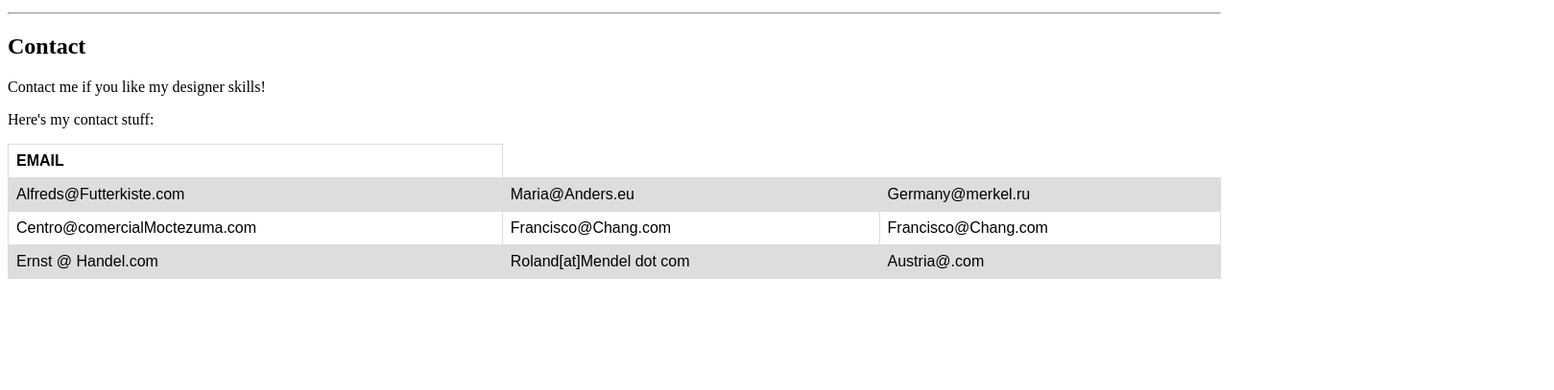
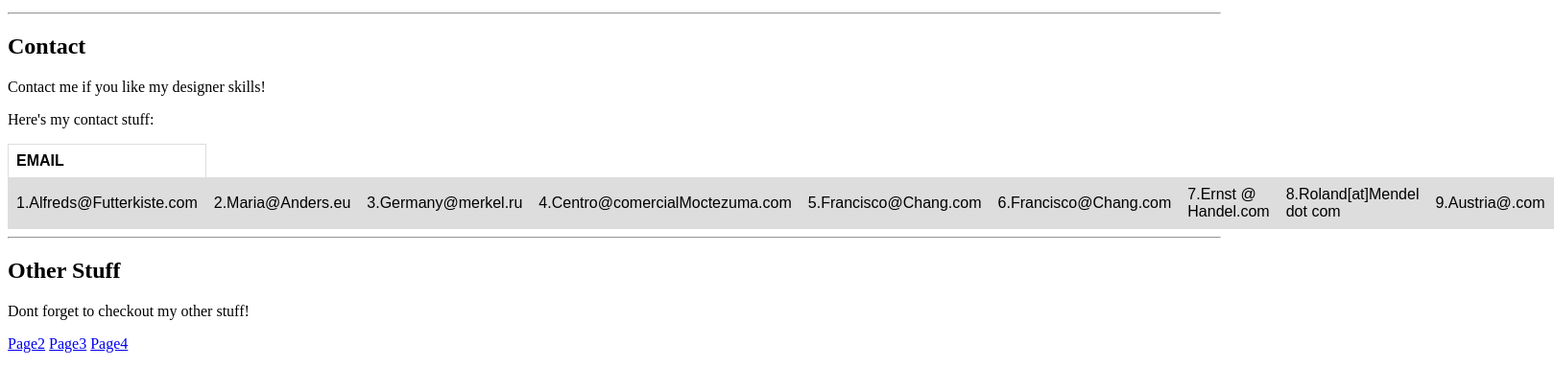
Before and after one commit to EricTalv/EricTalv.github.io, a plain HTML site: page index.html in a window 1280 px wide. Shown: the part 101-508 px from the top of the page at 96% size, 1619 px wide, since content can reach past the window. Drawn offline with Linux system fonts and the light colour scheme.

Commit message:
Added more pages and styling

```diff
--- a/index.html
+++ b/index.html
@@ -32,20 +32,21 @@
 				<th>EMAIL</th>
 			</tr>
 			<tr>
-				<td>Alfreds@Futterkiste.com</td>
-				<td>Maria@Anders.eu</td>
-				<td>Germany@merkel.ru</td>
-			</tr>
-			<tr>
-				<td>Centro@comercialMoctezuma.com</td>
-				<td>Francisco@Chang.com</td>
-				<td>Francisco@Chang.com</td>
-			</tr>
-			<tr>
-				<td>Ernst @ Handel.com</td>
-				<td>Roland[at]Mendel dot com</td>
-				<td>Austria@.com</td>
-			</tr>
+				<td>1.Alfreds@Futterkiste.com</td>
+				<td>2.Maria@Anders.eu</td>
+				<td>3.Germany@merkel.ru</td>
+				<td>4.Centro@comercialMoctezuma.com</td>
+				<td>5.Francisco@Chang.com</td>
+				<td>6.Francisco@Chang.com</td>
+				<td>7.Ernst @ Handel.com</td>
+				<td>8.Roland[at]Mendel dot com</td>
+				<td>9.Austria@.com</td>
 		</table>
+		<hr>
+		<h2>Other Stuff</h2>
+		<p>Dont forget to checkout my other stuff!</p>
+		<a href="page2.html">Page2</a>
+		<a href="page3.html">Page3</a>
+		<a href="page4.html">Page4</a>
 	</body>
 </html>
```
Also changed, not shown: page2.html (added, +10 -0 lines), page3.html (added, +10 -0 lines), page4.html (added, +10 -0 lines).
